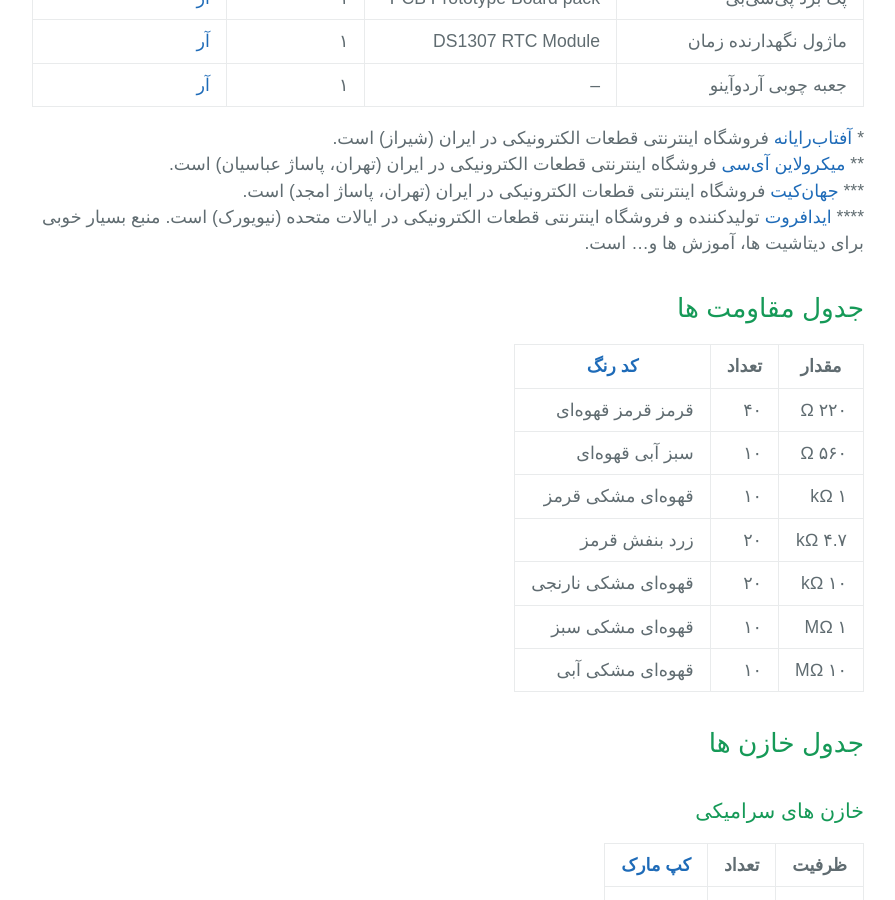
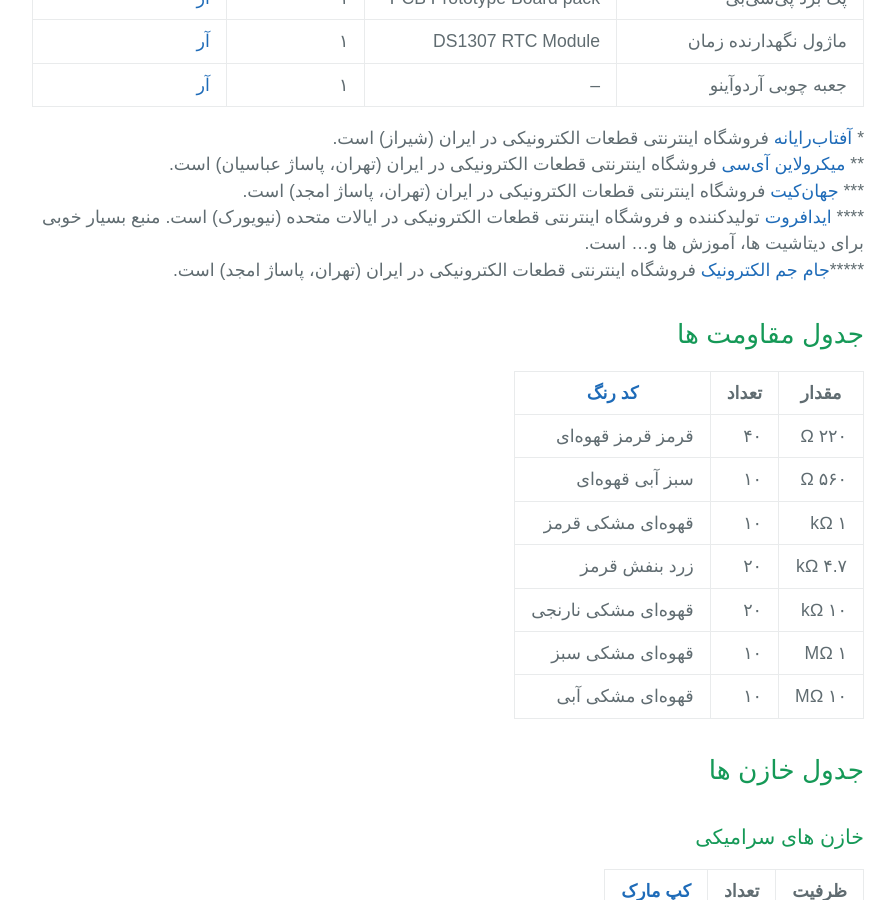
Before and after one commit to mohsend/arduino, a Jekyll site: the page built from arduino_starter_kit.markdown, in a window 1280 px wide and 900 px high, scrolled down 2362 px. Shown: the whole window, without its empty margins (192-1087 px from the left). Built offline with Jekyll 4.4.1, drawn with Linux system fonts in a browser that asks for light colours; some web fonts are replaced.

Commit message:
Jaamejam added

```diff
--- a/arduino_starter_kit.markdown
+++ b/arduino_starter_kit.markdown
@@ -131,7 +131,7 @@
       <td>ترانزیستور PNP</td>
       <td>2N3906</td>
       <td>۱۰</td>
-      <td><a href="http://jaamejamelec.ir/index.php?route=product/product&product_id=2337">جج</a></td>
+      <td><a href="http://jaamejamelec.ir/index.php?route=product/product&product_id=2337">جج*****</a></td>
     </tr>
     <tr>
       <td>ترانزیستور NPN</td>
@@ -260,6 +260,7 @@
 \*\* [میکرولاین آی‌سی](http://microlineic.com) فروشگاه اینترنتی قطعات الکترونیکی در ایران (تهران، پاساژ عباسیان) است.
 \*\*\* [جهان‌کیت](http://www.jahankitshop.com/) فروشگاه اینترنتی قطعات الکترونیکی در ایران (تهران، پاساژ امجد) است.
 \*\*\*\* [ایدافروت](https://www.adafruit.com) تولیدکننده و فروشگاه اینترنتی قطعات الکترونیکی در ایالات متحده (نیویورک) است. منبع بسیار خوبی برای دیتاشیت ها، آموزش ها و... است.
+\*\*\*\*\*[جام جم الکترونیک](http://jaamejamelec.ir/) فروشگاه اینترنتی قطعات الکترونیکی در ایران (تهران، پاساژ امجد) است.
 
 ## جدول مقاومت ها
 
```
